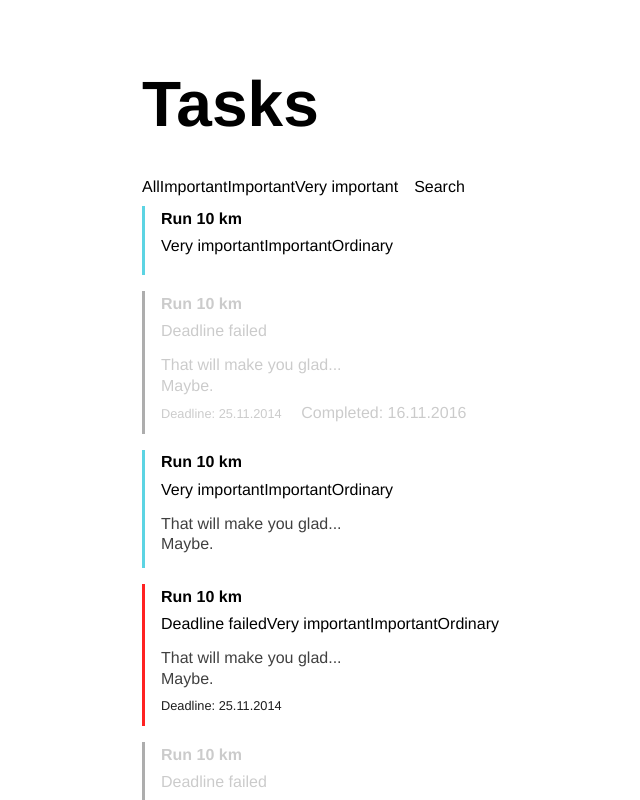
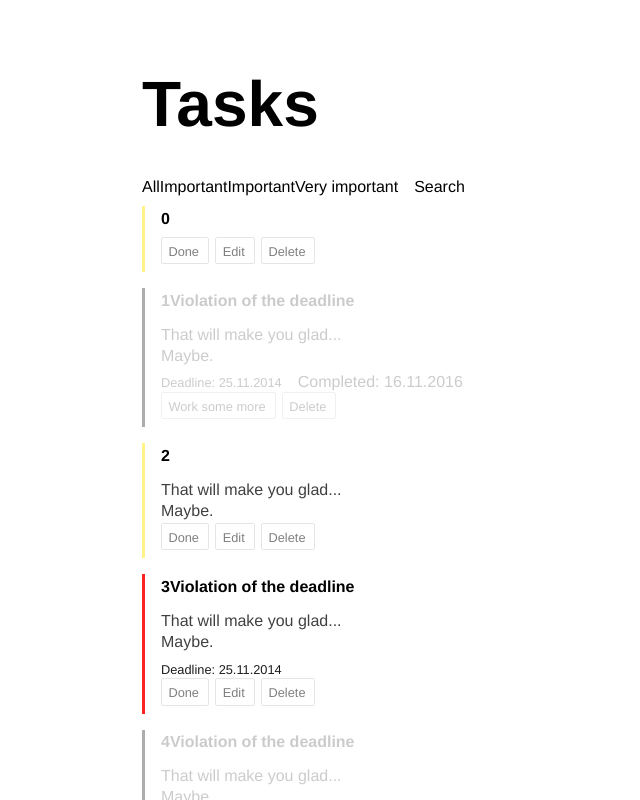
Before and after one commit to trial-trip/allmax-task-manager, a React app: page / in a window 1280 px wide. Shown: the top 800 px of the page, without its empty margins (148-788 px from the left). Built offline with nearby package versions, Linux system fonts and the light colour scheme; the HTML template or start-up script is replaced by a standard one.

Commit message:
added task deletion

```diff
--- a/src/actions/index.js
+++ b/src/actions/index.js
@@ -6,3 +6,11 @@ export const toggleTask = id => {
     completionDate: d.toISOString()
   }
 }
+
+export const deleteTask = id => {
+  console.log('DELETE_TASK', id)
+  return {
+    type: 'DELETE_TASK',
+    id
+  }
+}
--- a/src/components/Task.js
+++ b/src/components/Task.js
@@ -3,30 +3,25 @@ import PropTypes from 'prop-types'
 import styles from './Task.css'
 import formattedDate from './../util/formattedDate'
 
-const Task = ({ onClick, id, title, description, priority, deadline, completionDate}) => {
+const Task = ({ onToggleCompleted, onDeleteClick, id, title, description, priority, deadline, completionDate}) => {
   const completed = (completionDate) ? true : false
   const failed = (deadline) ? (completed ? (Date.parse(completionDate) > Date.parse(deadline)) : (Date.now() > Date.parse(deadline))) : false
 
-  const completedStyle = completionDate ? styles.completed : ''
-  const failedStyle = (!completed && failed) ? styles.failed : ''
-  const taskStyle = `${styles.task} ${completedStyle} ${failedStyle}`
+  const completionStyle = completionDate ? styles.completed : ''
+  let priorityStyle
+  if (!completed && priority === 1) { priorityStyle = styles.important}
+  if (!completed && priority === 2) { priorityStyle = styles.veryImportant}
+  if (!completed && failed) {priorityStyle = styles.failed}
 
-  const failedLabel = failed ? <span className={styles.failedLabel}>Deadline failed</span> : ''
+  const taskStyle = `${styles.task} ${completionStyle} ${priorityStyle}`
+
+  const failedLabel = failed ? <span className={styles.failedLabel}>Violation of the deadline</span> : ''
 
   return(
     <div className={taskStyle}>
-
-      <div className={styles.title} onClick={onClick}>
-        <span>{title}</span>
-      </div>
-
-      <div className={styles.meta}>
-        <span className={styles.priority}>
-          {failedLabel}
-          {!completed && (<a className={(priority === 2) ? styles.veryImportant : ''}>Very important</a>)}
-          {!completed && (<a className={(priority === 1) ? styles.important : ''}>Important</a>)}
-          {!completed && (<a className={(priority === 0) ? styles.ordinary : ''}>Ordinary</a>)}
-        </span>
+      <div className={styles.title} >
+        <span>{id}</span>
+        {failedLabel}
       </div>
 
       <div className={styles.description}>
@@ -34,8 +29,16 @@ const Task = ({ onClick, id, title, description, priority, deadline, completionD
       </div>
 
       <div className={styles.meta}>
-        {deadline && (<span className={styles.deadline}>Deadline: {formattedDate(deadline)} </span>)}
+        {deadline && (<span className={styles.deadline}>Deadline: {formattedDate(deadline)}</span>)}
         {completed && (<span className={styles.completionDate}>Completed: {formattedDate(completionDate)}</span>)}
+      </div>
+
+      <div className={styles.meta}>
+        <span className={styles.buttons}>
+          <a className={styles.ordinary} onClick={onToggleCompleted}>{completed ? 'Work some more' : 'Done'}</a>
+          {!completed ? (<a className={styles.ordinary}>Edit</a>) : ''}
+          <a className={styles.ordinary} onClick={onDeleteClick}>Delete</a>
+        </span>
       </div>
 
     </div>
@@ -43,7 +46,8 @@ const Task = ({ onClick, id, title, description, priority, deadline, completionD
 }
 
 Task.propTypes = {
-  onClick: PropTypes.func.isRequired,
+  onToggleCompleted: PropTypes.func.isRequired,
+  onDeleteClick: PropTypes.func.isRequired,
   id: PropTypes.number.isRequired,
   title: PropTypes.string.isRequired,
   description: PropTypes.string,
--- a/src/components/TaskList.js
+++ b/src/components/TaskList.js
@@ -4,22 +4,22 @@ import styles from './TaskList.css'
 
 import Task from './Task'
 
-
-
-const TaskList = ({ tasks, onTaskClick}) => {
+const TaskList = ({ tasks, onTaskClick, onTaskDelete}) => {
   const placeholder = (
     <div className={styles.placeholder}>
       <p>No tasks yet, let's write some!</p>
       <p className={styles.smile}>\ (•◡•) /</p>
     </div>
   )
+  const listOfTasks = tasks.map((task, i) => (
+    <Task key={i} {...task}
+      onToggleCompleted={() => onTaskClick(task.id)}
+      onDeleteClick={() => onTaskDelete(task.id)}
+      />
+  ))
   return (
   <div>
-    {
-      (tasks.length)
-        ? tasks.map((task, i) => (<Task key={i} {...task} onClick={() => onTaskClick(i)}/>))
-        : placeholder
-    }
+    { tasks.length ? listOfTasks : placeholder }
   </div>
 )}
 
@@ -34,7 +34,8 @@ TaskList.propTypes = {
       completionDate: PropTypes.string,
     })
   ).isRequired,
-  onTaskClick: PropTypes.func.isRequired
+  onTaskClick: PropTypes.func.isRequired,
+  onTaskDelete: PropTypes.func.isRequired,
 }
 
 export default TaskList
--- a/src/containers/VisibleTaskList.js
+++ b/src/containers/VisibleTaskList.js
@@ -1,5 +1,5 @@
 import { connect } from 'react-redux'
-import { toggleTask } from '../actions'
+import { toggleTask, deleteTask } from '../actions'
 import TaskList from '../components/TaskList'
 
 const getVisibleTasks = (tasks, filter) => {
@@ -25,6 +25,9 @@ const mapDispatchToProps = dispatch => {
   return {
     onTaskClick: id => {
       dispatch(toggleTask(id))
+    },
+    onTaskDelete: id => {
+      dispatch(deleteTask(id))
     }
   }
 }
--- a/src/reducers/tasks.js
+++ b/src/reducers/tasks.js
@@ -1,5 +1,5 @@
 const tasks = (state = [], action) => {
-  console.log(state, action.type)
+  console.log(state, action.type, action.id)
   switch (action.type) {
     case 'ADD_TASK':
       return [
@@ -22,6 +22,8 @@ const tasks = (state = [], action) => {
           }
           : task
       )
+    case 'DELETE_TASK':
+      return state.filter(task =>(task.id !== action.id))
     default:
       return state
   }
```
